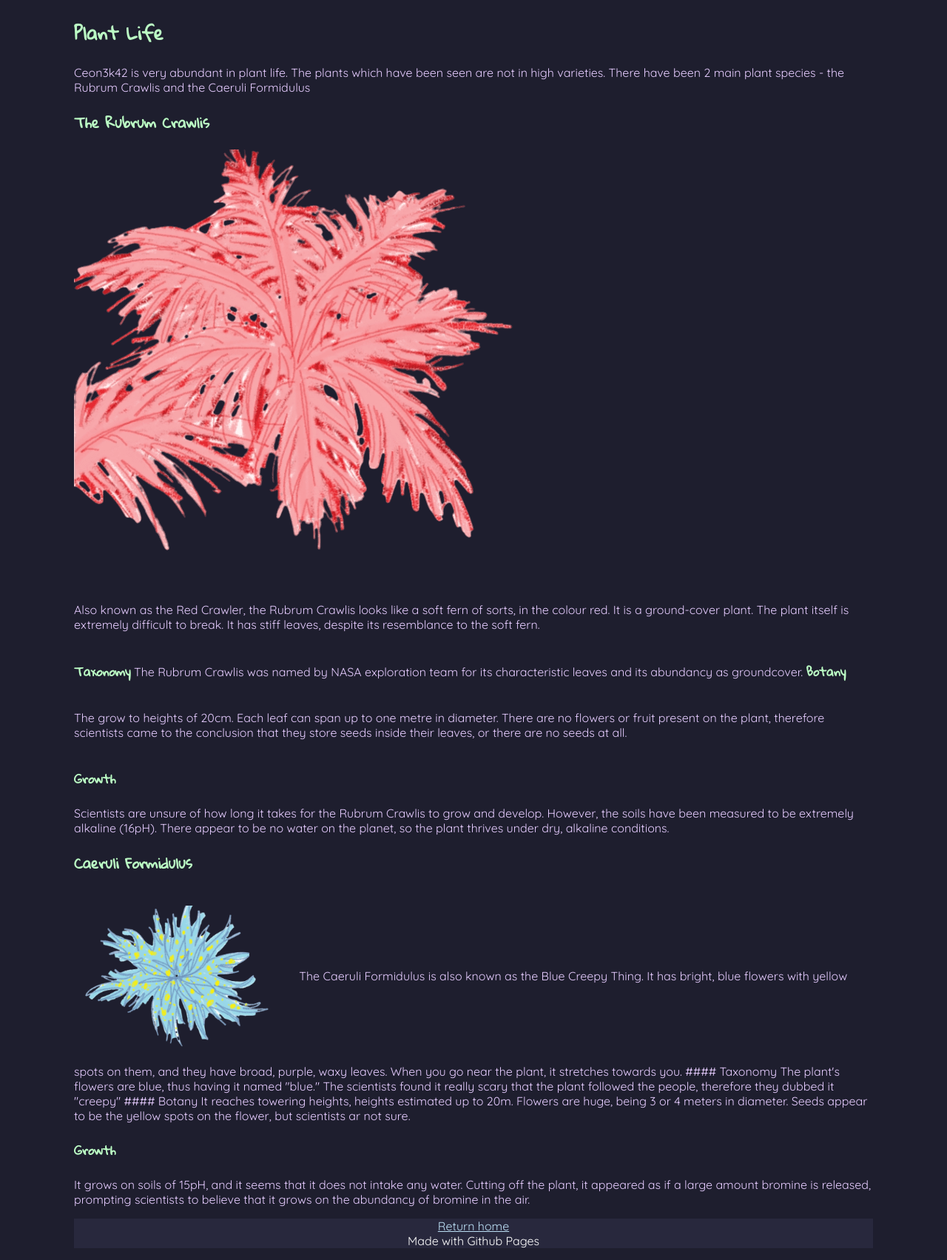
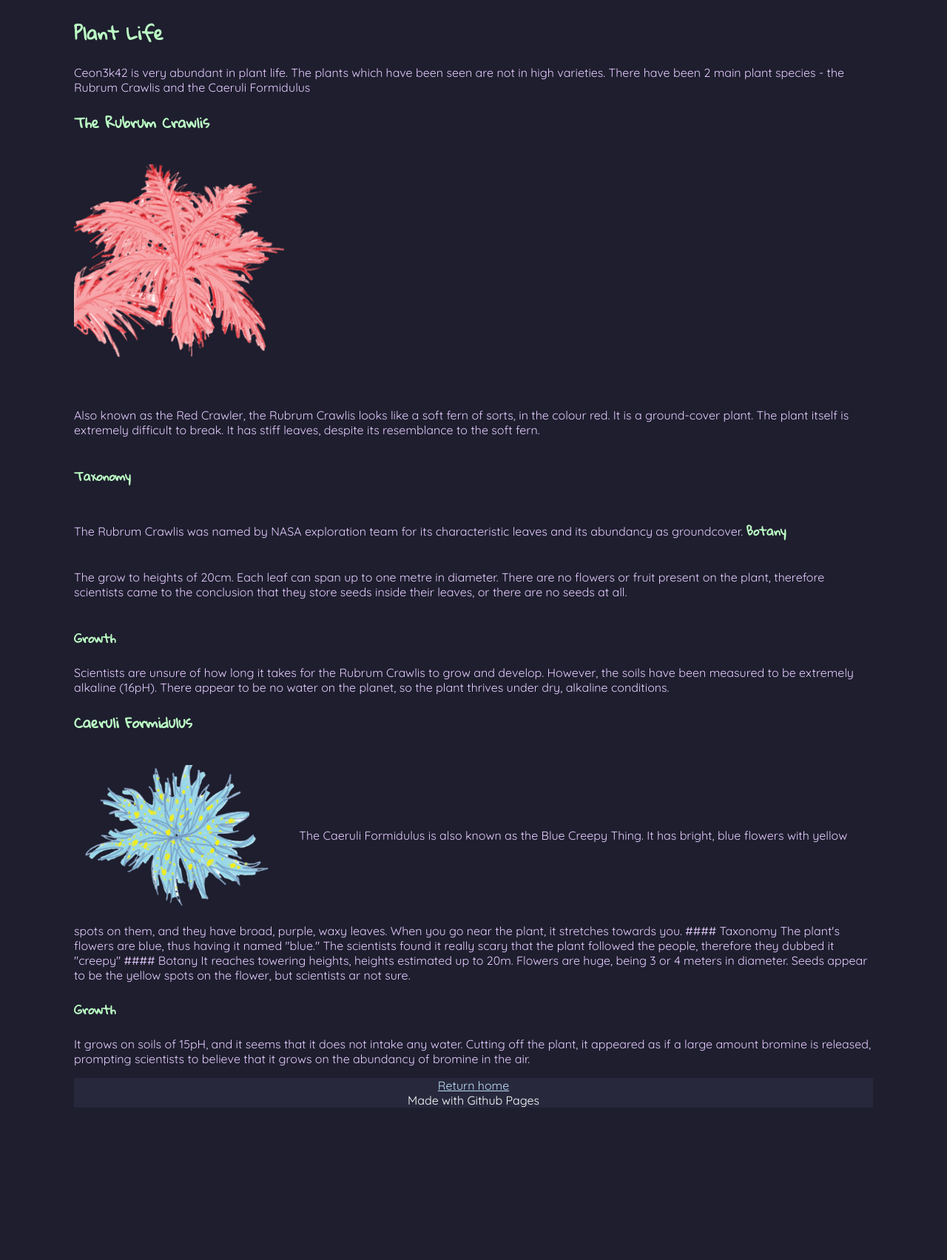
Before and after one commit to Ceon3k42/Ceon3k42.github.io, a Jekyll site: the page built from life/plants.md, in a window 1280 px wide. Shown: the whole page at 74% size. Built offline with Jekyll 4.4.1, drawn with Linux system fonts in a browser that asks for light colours; our own code applies the rules of GitHub Pages for plain Markdown files; after the commit the page ends 1513 px from its top, so only the background shows below that.

Commit message:
more testing

```diff
--- a/life/plants.md
+++ b/life/plants.md
@@ -7,10 +7,10 @@ Ceon3k42 is very abundant in plant life. The plants which have been seen are not
 
 ### The Rubrum Crawlis
 
-<img src="https://ceon3k42.github.io/assets/red-plant.png" class="index" class="lr">
+<img src="https://ceon3k42.github.io/assets/red-plant.png" class="index">
 <p class="lr">Also known as the Red Crawler, the Rubrum Crawlis looks like a soft fern of sorts, in the colour red. It is a ground-cover plant. The plant itself is extremely difficult to break. It has stiff leaves, despite its resemblance to the soft fern.</p>
 
-<h4 class="lr">Taxonomy</h4>
+#### Taxonomy
 <p class="lr">The Rubrum Crawlis was named by NASA exploration team for its characteristic leaves and its abundancy as groundcover.</p>
 
 <h4 class="lr">Botany</h4>
@@ -20,7 +20,7 @@ Ceon3k42 is very abundant in plant life. The plants which have been seen are not
 Scientists are unsure of how long it takes for the Rubrum Crawlis to grow and develop. However, the soils have been measured to be extremely alkaline (16pH). There appear to be no water on the planet, so the plant thrives under dry, alkaline conditions.
 
 ### Caeruli Formidulus
-<div class="l4">
+<div class="lr">
   <img src="https://ceon3k42.github.io/assets/blue-plant.png" class="index">
 
   The Caeruli Formidulus is also known as the Blue Creepy Thing. It has bright, blue flowers with yellow spots on them, and they have broad, purple, waxy leaves. When you go near the plant, it stretches towards you.
```
